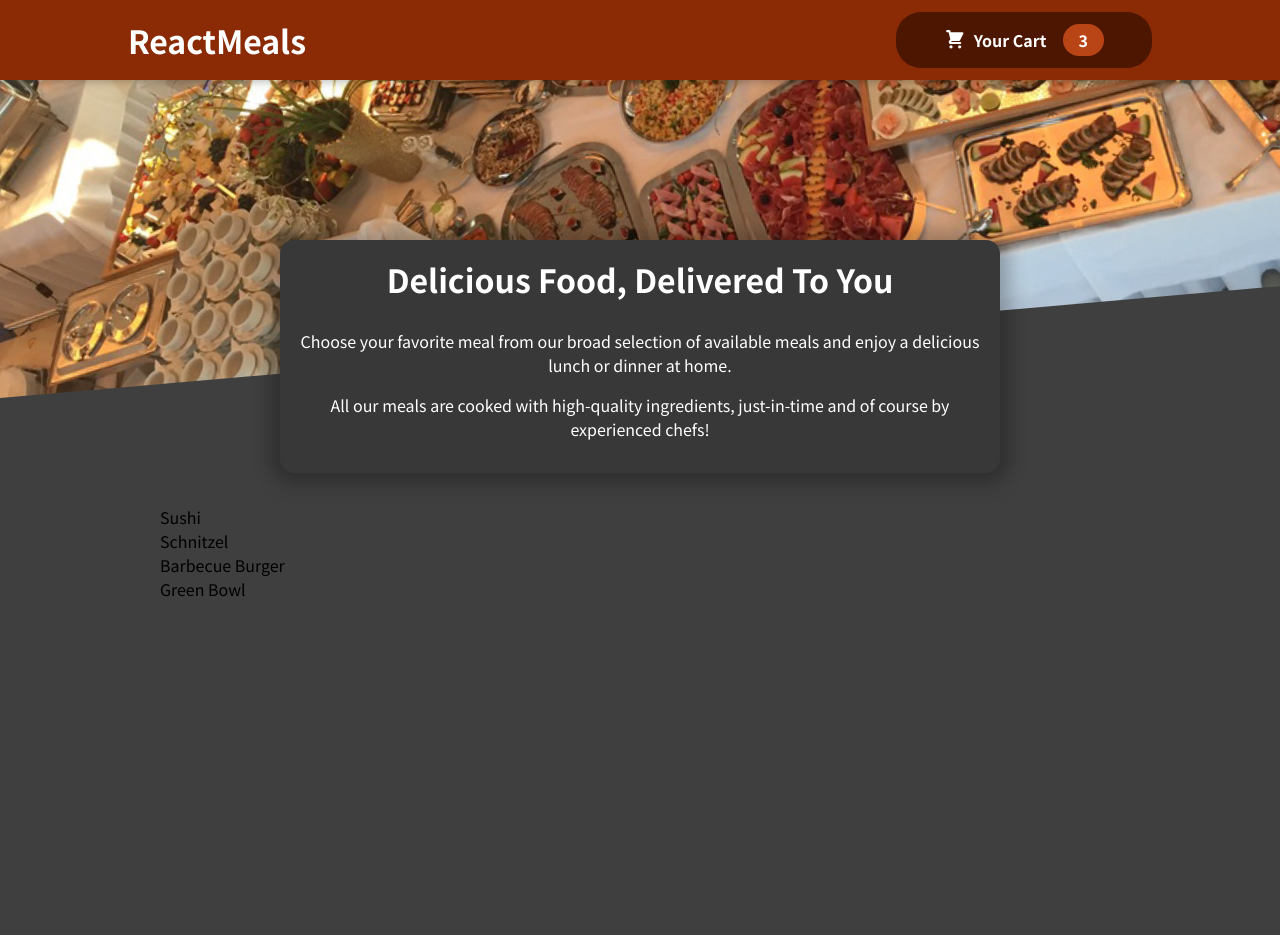
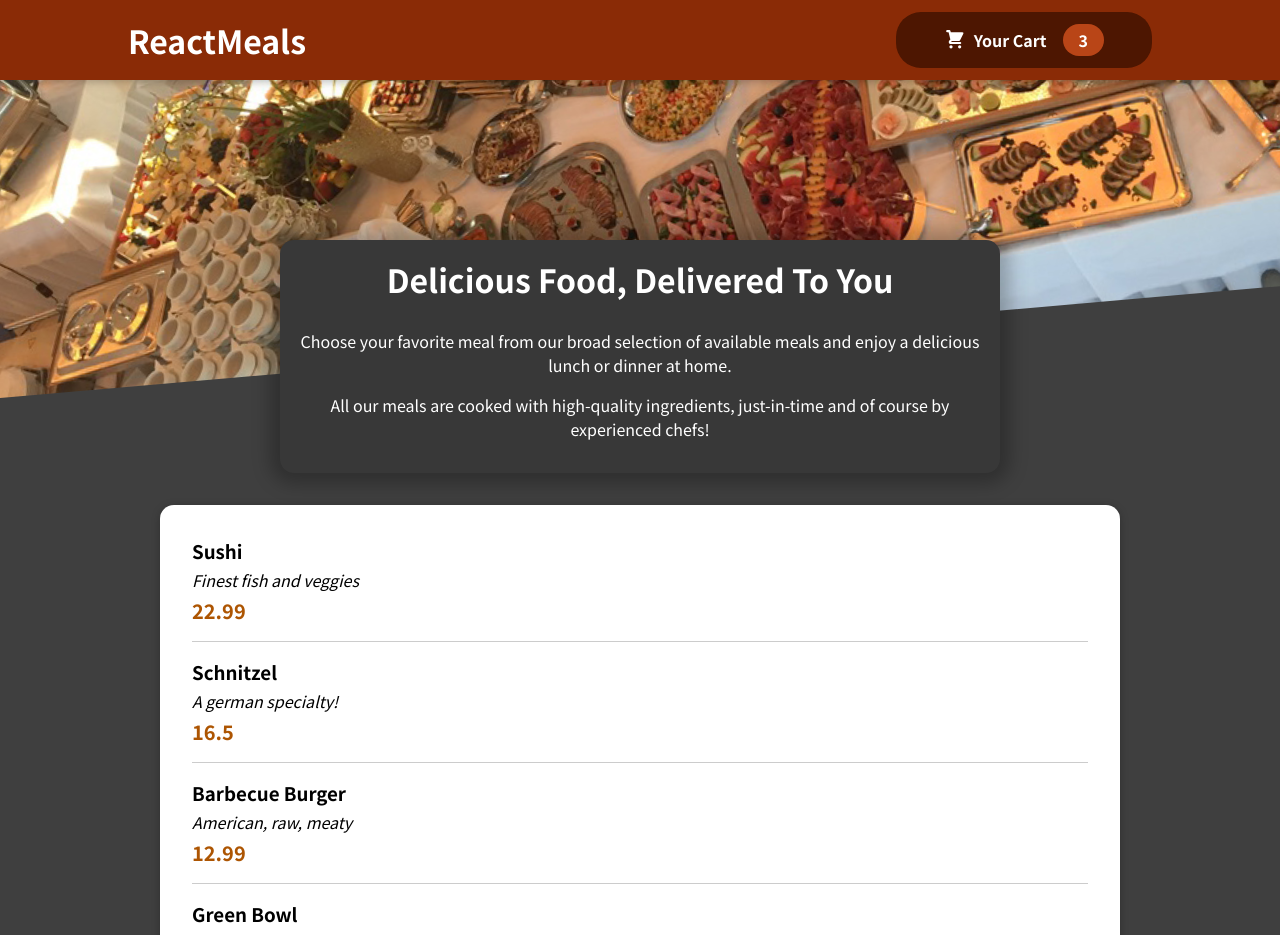
Before and after one commit to coder-sam9/restaurant-practice-app, a React (Create React App) app: page / in a window 1280 px wide. Shown: the top 935 px of the page. Before the commit the page ends 800 px from the top, so only its background shows below. Built offline with nearby package versions, Linux system fonts and the light colour scheme.

Commit message:
Added styling to the Meal Items

```diff
--- a/src/components/Meals/AvailableMeals.js
+++ b/src/components/Meals/AvailableMeals.js
@@ -1,47 +1,46 @@
-import React from 'react';
-import classes from './AvailableMeals.module.css';
+import React from "react";
+import classes from "./AvailableMeals.module.css";
+import MealItem from "./MealItem/MealItem";
+import Card from "../UI/Card/Card";
 
 const DUMMY_MEALS = [
   {
-      id: 'm1',
-      name: 'Sushi',
-      description: 'Finest fish and veggies',
+    id: "m1",
+    name: "Sushi",
+    description: "Finest fish and veggies",
     price: 22.99,
   },
   {
-      id: 'm2',
-      name: 'Schnitzel',
-      description: 'A german specialty!',
+    id: "m2",
+    name: "Schnitzel",
+    description: "A german specialty!",
     price: 16.5,
   },
   {
-      id: 'm3',
-      name: 'Barbecue Burger',
-      description: 'American, raw, meaty',
+    id: "m3",
+    name: "Barbecue Burger",
+    description: "American, raw, meaty",
     price: 12.99,
   },
   {
-      id: 'm4',
-      name: 'Green Bowl',
-      description: 'Healthy...and green...',
+    id: "m4",
+    name: "Green Bowl",
+    description: "Healthy...and green...",
     price: 18.99,
   },
 ];
 
 function AvailableMeals() {
-    const mealsList=DUMMY_MEALS.map((item)=>{
-        return(
-
-<li>{item.name}</li>
-        )
-    })
+  const mealsList = DUMMY_MEALS.map((item) => {
+    return <MealItem key={item.id} item={item} />;
+  });
   return (
     <section className={classes.meals}>
-<ul>
-    {mealsList}
-</ul>
+      <Card>
+        <ul>{mealsList}</ul>
+      </Card>
     </section>
-  )
+  );
 }
 
-export default AvailableMeals
+export default AvailableMeals;
--- /dev/null
+++ b/src/components/Meals/MealItem/MealItem.js
@@ -0,0 +1,22 @@
+import React from 'react';
+import classes from './MealItem.module.css'
+
+function MealItem(props) {
+  return (
+    <li className={classes.meal}>
+        <div>
+            <h3>
+{props.item.name}
+            </h3>
+            <div className={classes.description}>
+                {props.item.description}
+            </div>
+            <div className={classes.price}>
+                {props.item.price}
+            </div>
+        </div>
+    </li>
+  )
+}
+
+export default MealItem
--- /dev/null
+++ b/src/components/Meals/MealItem/MealItem.module.css
@@ -0,0 +1,22 @@
+.meal {
+    display: flex;
+    justify-content: space-between;
+    margin: 1rem;
+    padding-bottom: 1rem;
+    border-bottom: 1px solid #ccc;
+  }
+
+  .meal h3 {
+    margin: 0 0 0.25rem 0;
+  }
+
+  .description {
+    font-style: italic;
+  }
+
+  .price {
+    margin-top: 0.25rem;
+    font-weight: bold;
+    color: #ad5502;
+    font-size: 1.25rem;
+  }
--- a/src/components/UI/Card/Card.js
+++ b/src/components/UI/Card/Card.js
@@ -1,8 +1,11 @@
-import React, { Fragment } from 'react'
+import React, { Fragment } from 'react';
+import classes from './Card.module.css'
 
 function Card(props){
   return (
-    <Fragment></Fragment>
+    <div className={classes.card}>
+        {props.children}
+    </div>
   )
 }
 
--- /dev/null
+++ b/src/components/UI/Card/Card.module.css
@@ -0,0 +1,6 @@
+.card {
+    padding: 1rem;
+    box-shadow: 0 2px 8px rgba(0, 0, 0, 0.25);
+    border-radius: 14px;
+    background-color: white;
+  }
```
Also changed, not shown: src/components/UI/Card/Card.css (deleted). Lines whose indentation alone changed are shown as unchanged.
